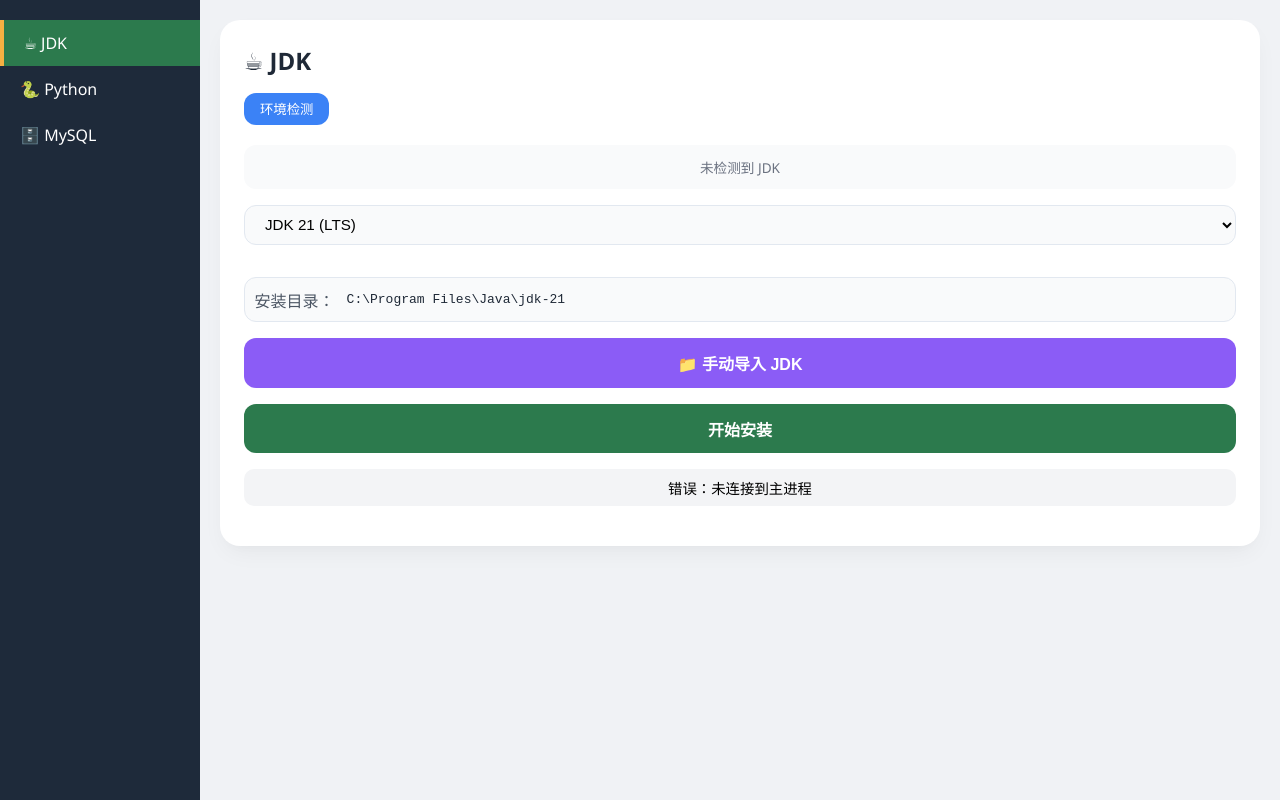
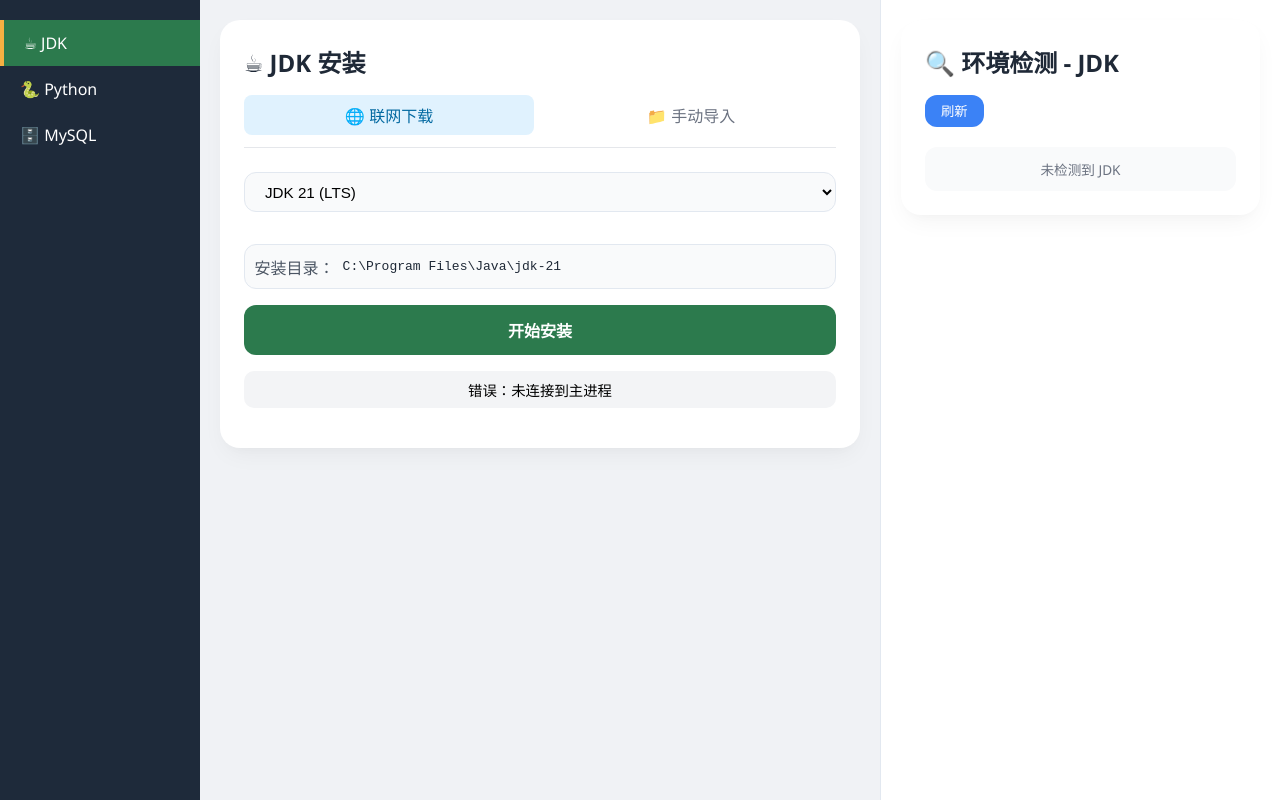
Before and after one commit to Auspicious3798/muling-dev-toolbox, a Vue app: page / in a window 1280 px wide. Built offline with nearby package versions, Linux system fonts and the light colour scheme.

Commit message:
dev-4: 修改双栏布局，改为三栏布局，并修复了某些错误

```diff
--- a/electron/handlers/jdk.cjs
+++ b/electron/handlers/jdk.cjs
@@ -335,6 +335,7 @@ module.exports = function registerJDKHandlers(mainWindow, userDataPath) {
 
     ipcMain.handle('install-from-local', async (event, version) => {
         if (!pendingLocalFile) return {success: false, message: '没有已导入的 JDK 安装包，请先导入'};
+        if (!version) return {success: false, message: '未指定 JDK 版本'};
         const zipPath = pendingLocalFile;
         const installPath = `C:\\Program Files\\Java\\jdk-${version}`;
         const sendProgress = (progress) => {
--- a/electron/preload.cjs
+++ b/electron/preload.cjs
@@ -12,5 +12,6 @@ contextBridge.exposeInMainWorld('electronAPI', {
     onJDKChanged: (callback) => ipcRenderer.on('jdk-changed', callback),
     openExternal: (url) => shell.openExternal(url),
     getUserDataPath: () => ipcRenderer.invoke('get-user-data-path'),
-    openFileDialog: (options) => ipcRenderer.invoke('open-file-dialog', options)
+    openFileDialog: (options) => ipcRenderer.invoke('open-file-dialog', options),
+    checkPathExists: (path) => ipcRenderer.invoke('check-path-exists', path)
 });
--- a/src/App.vue
+++ b/src/App.vue
@@ -12,18 +12,23 @@
         <p>即将支持，敬请期待</p>
       </div>
     </div>
+    <div class="right-panel">
+      <EnvironmentPanel :type="activeMenu"/>
+    </div>
   </div>
 </template>
 
 <script>
 import NavMenu from './components/NavMenu.vue';
 import JDKInstaller from './components/installers/JDKInstaller.vue';
+import EnvironmentPanel from './components/EnvironmentPanel.vue';
 
 export default {
   name: 'App',
   components: {
     NavMenu,
     JDKInstaller,
+    EnvironmentPanel
   },
   data() {
     return {
@@ -58,6 +63,14 @@ body {
   overflow-y: auto;
 }
 
+.right-panel {
+  width: 400px;
+  background: white;
+  border-left: 1px solid #e2e8f0;
+  padding: 20px;
+  overflow-y: auto;
+}
+
 .coming-soon {
   background: white;
   border-radius: 16px;
--- /dev/null
+++ b/src/components/EnvironmentPanel.vue
@@ -0,0 +1,291 @@
+<template>
+  <div class="environment-panel">
+    <h3>🔍 环境检测 - {{ typeLabel }}</h3>
+    <button @click="refresh" class="detect-btn" :disabled="checking">
+      {{ checking ? '检测中...' : '刷新' }}
+    </button>
+    <div v-if="detectedVersions.length" class="detected-list">
+      <div class="default-version" v-if="defaultVersion">
+        <span>当前默认 {{ typeLabel }}：</span>
+        <span class="version-badge">{{ defaultVersion }}</span>
+      </div>
+      <div v-for="v in detectedVersions" :key="v" class="version-card">
+        <span class="version-number">{{ typeLabel }} {{ v }}</span>
+        <div class="card-actions">
+          <button @click="switchToVersion(v)" class="switch-btn" title="设为默认">🔄 切换</button>
+          <button @click="deleteVersion(v)" class="delete-btn" title="卸载">🗑️ 卸载</button>
+        </div>
+      </div>
+    </div>
+    <div v-else-if="!checking" class="no-version">
+      未检测到 {{ typeLabel }}
+    </div>
+    <div v-if="apiMissing" class="warning-message">
+      ⚠️ 当前环境暂未支持 {{ typeLabel }} 检测，敬请期待。
+    </div>
+  </div>
+</template>
+
+<script>
+export default {
+  name: 'EnvironmentPanel',
+  props: {
+    type: {
+      type: String,
+      required: true,
+      validator: (val) => ['jdk', 'python', 'mysql'].includes(val)
+    }
+  },
+  data() {
+    return {
+      checking: false,
+      detectedVersions: [],
+      defaultVersion: null,
+      switching: false,
+      deleting: false,
+      apiMissing: false
+    };
+  },
+  computed: {
+    typeLabel() {
+      const map = {jdk: 'JDK', python: 'Python', mysql: 'MySQL'};
+      return map[this.type] || this.type.toUpperCase();
+    },
+    checkMethod() {
+      return `check${this.type.toUpperCase()}`;
+    },
+    switchMethod() {
+      return `switch${this.type.toUpperCase()}`;
+    },
+    deleteMethod() {
+      return `delete${this.type.toUpperCase()}`;
+    }
+  },
+  watch: {
+    type() {
+      this.refresh();
+    }
+  },
+  mounted() {
+    this.refresh();
+    if (window.electronAPI) {
+      window.electronAPI.onJDKChanged(() => {
+        if (this.type === 'jdk') this.refresh();
+      });
+    }
+  },
+  methods: {
+    async refresh() {
+      if (this.checking) return;
+      this.checking = true;
+      this.apiMissing = false;
+      this.detectedVersions = [];
+      this.defaultVersion = null;
+      try {
+        const api = window.electronAPI[this.checkMethod];
+        if (!api) {
+          this.apiMissing = true;
+          return;
+        }
+        const result = await api();
+        this.detectedVersions = result.versions;
+        this.defaultVersion = result.default;
+      } catch (err) {
+        console.error(`${this.typeLabel} 检测失败`, err);
+        if (err.message && err.message.includes('is not a function')) {
+          this.apiMissing = true;
+        }
+      } finally {
+        this.checking = false;
+      }
+    },
+    async switchToVersion(version) {
+      if (this.switching) return;
+      this.switching = true;
+      try {
+        const api = window.electronAPI[this.switchMethod];
+        if (!api) {
+          this.$emit('status', `❌ ${this.typeLabel} 切换功能暂未支持`);
+          return;
+        }
+        const result = await api(version);
+        if (result.success) {
+          this.$emit('status', `✅ 已切换到 ${this.typeLabel} ${version}`);
+          this.refresh();
+        } else {
+          this.$emit('status', `❌ 切换失败：${result.message}`);
+        }
+      } catch (err) {
+        this.$emit('status', `❌ 切换失败：${err.message}`);
+      } finally {
+        this.switching = false;
+      }
+    },
+    async deleteVersion(version) {
+      if (this.deleting) return;
+      if (!confirm(`确定要卸载 ${this.typeLabel} ${version} 吗？此操作不可撤销。`)) return;
+      this.deleting = true;
+      try {
+        const api = window.electronAPI[this.deleteMethod];
+        if (!api) {
+          this.$emit('status', `❌ ${this.typeLabel} 卸载功能暂未支持`);
+          return;
+        }
+        const result = await api(version);
+        if (result.success) {
+          this.$emit('status', `✅ 已卸载 ${this.typeLabel} ${version}`);
+          this.refresh();
+        } else {
+          this.$emit('status', `❌ 卸载失败：${result.message}`);
+        }
+      } catch (err) {
+        this.$emit('status', `❌ 卸载失败：${err.message}`);
+      } finally {
+        this.deleting = false;
+      }
+    }
+  }
+};
+</script>
+
+<style scoped>
+.environment-panel {
+  background: white;
+  border-radius: 20px;
+  padding: 24px;
+  box-shadow: 0 10px 25px -5px rgba(0, 0, 0, 0.05), 0 8px 10px -6px rgba(0, 0, 0, 0.02);
+}
+
+h3 {
+  font-size: 1.5rem;
+  font-weight: 600;
+  margin-bottom: 1rem;
+  color: #1f2937;
+}
+
+.detect-btn {
+  background-color: #3b82f6;
+  color: white;
+  border: none;
+  padding: 0.4rem 1rem;
+  border-radius: 12px;
+  cursor: pointer;
+  font-weight: 500;
+  transition: background-color 0.2s ease, transform 0.1s ease;
+  margin-bottom: 12px;
+}
+
+.detect-btn:hover:not(:disabled) {
+  background-color: #2563eb;
+  transform: scale(0.98);
+}
+
+.detect-btn:disabled {
+  background-color: #9ca3af;
+  cursor: not-allowed;
+}
+
+.detected-list {
+  display: flex;
+  flex-direction: column;
+  gap: 8px;
+  margin-top: 8px;
+  max-height: 400px;
+  overflow-y: auto;
+  padding-right: 4px;
+}
+
+.default-version {
+  background-color: #e0f2fe;
+  border-radius: 12px;
+  padding: 8px 12px;
+  margin-bottom: 8px;
+  font-size: 0.9rem;
+  color: #0369a1;
+  display: flex;
+  align-items: center;
+  gap: 8px;
+}
+
+.version-card {
+  display: flex;
+  align-items: center;
+  justify-content: space-between;
+  background-color: #f9fafb;
+  border-radius: 12px;
+  padding: 8px 12px;
+  transition: all 0.2s ease;
+  border: 1px solid #e5e7eb;
+}
+
+.version-card:hover {
+  background-color: #f3f4f6;
+  border-color: #d1d5db;
+  transform: translateX(2px);
+}
+
+.version-number {
+  font-weight: 600;
+  font-size: 0.9rem;
+  color: #1f2937;
+  background: #e5e7eb;
+  padding: 2px 8px;
+  border-radius: 20px;
+}
+
+.card-actions {
+  display: flex;
+  gap: 8px;
+}
+
+.switch-btn, .delete-btn {
+  background: none;
+  border: none;
+  cursor: pointer;
+  font-size: 0.8rem;
+  padding: 4px 8px;
+  border-radius: 20px;
+  transition: all 0.2s;
+  font-weight: 500;
+}
+
+.switch-btn {
+  color: #3b82f6;
+  background-color: #eff6ff;
+}
+
+.switch-btn:hover {
+  background-color: #dbeafe;
+  transform: scale(0.95);
+}
+
+.delete-btn {
+  color: #ef4444;
+  background-color: #fee2e2;
+}
+
+.delete-btn:hover {
+  background-color: #fecaca;
+  transform: scale(0.95);
+}
+
+.no-version {
+  color: #6b7280;
+  font-size: 0.85rem;
+  text-align: center;
+  padding: 12px;
+  background: #f9fafb;
+  border-radius: 12px;
+  margin-top: 8px;
+}
+
+.warning-message {
+  margin-top: 12px;
+  padding: 8px;
+  background-color: #fef9e6;
+  border-left: 4px solid #f5b042;
+  border-radius: 8px;
+  font-size: 0.8rem;
+  color: #b16e0c;
+}
+</style>
--- a/src/components/installers/JDKInstaller.vue
+++ b/src/components/installers/JDKInstaller.vue
@@ -1,27 +1,18 @@
 <template>
   <div class="jdk-installer">
-    <h3>☕ JDK</h3>
-    <div class="detect-area">
-      <button @click="checkJDK" class="detect-btn" :disabled="checking">
-        {{ checking ? '检测中...' : '环境检测' }}
+    <h3>☕ JDK 安装</h3>
+
+    <div class="mode-switch">
+      <button :class="['mode-btn', { active: activeMode === 'online' }]" @click="switchMode('online')">
+        🌐 联网下载
       </button>
-      <div v-if="detectedVersions.length" class="detected-list">
-        <div class="default-version" v-if="defaultVersion">
-          <span>当前默认 JDK：</span>
-          <span class="version-badge">{{ defaultVersion }}</span>
+      <button :class="['mode-btn', { active: activeMode === 'local' }]" @click="switchMode('local')">
+        📁 手动导入
+      </button>
     </div>
-        <div v-for="v in detectedVersions" :key="v" class="version-card">
-          <span class="version-number">JDK {{ v }}</span>
-          <div class="card-actions">
-            <button @click="switchToVersion(v)" class="switch-btn" title="设为默认">🔄 切换</button>
-            <button @click="deleteVersion(v)" class="delete-btn" title="卸载">🗑️ 卸载</button>
-          </div>
-        </div>
-      </div>
-      <div v-else-if="!checking" class="no-version">
-        未检测到 JDK
-      </div>
-    </div>
+
+    <!-- 联网下载模式 -->
+    <div v-if="activeMode === 'online'">
       <select v-model="selectedVersion" class="version-select">
         <option value="26">JDK 26</option>
         <option value="25">JDK 25</option>
@@ -45,7 +36,6 @@
         <span class="path-label">安装目录：</span>
         <span class="path-display">{{ installPath }}</span>
       </div>
-    <button @click="importLocalJDK" class="import-btn">📁 手动导入 JDK</button>
       <div class="button-group">
         <button @click="installJDK" :disabled="installing" class="install-btn">
           {{ installing ? '安装中...' : '开始安装' }}
@@ -54,6 +44,37 @@
           取消下载
         </button>
       </div>
+    </div>
+
+    <!-- 手动导入模式 -->
+    <div v-else>
+      <div class="import-area">
+        <button @click="importLocalJDK" class="import-btn">📁 选择 JDK 压缩包</button>
+        <div v-if="localFilePath" class="import-path">
+          <span class="path-label">已选择：</span>
+          <span class="path-display">{{ localFilePath }}</span>
+        </div>
+        <div class="version-input">
+          <label>JDK 大版本号：</label>
+          <input type="number" v-model.number="localVersion" min="8" max="26" step="1" class="version-number-input"/>
+          <button @click="validateLocalVersion" class="validate-btn">验证目录</button>
+        </div>
+        <div v-if="dirExistsWarning" class="warning-message">
+          ⚠️ 安装目录已存在文件！请删除或选择其他版本。
+        </div>
+        <div class="install-path">
+          <span class="path-label">安装目录：</span>
+          <span class="path-display">{{ localInstallPath }}</span>
+        </div>
+      </div>
+      <div class="button-group">
+        <button @click="installFromLocal" :disabled="installing || !localFilePath || dirExistsWarning"
+                class="install-btn">
+          {{ installing ? '安装中...' : '开始安装' }}
+        </button>
+      </div>
+    </div>
+
     <div class="status" :class="{ 'status-success': status.includes('✅'), 'status-error': status.includes('❌') }">
       {{ status }}
     </div>
@@ -70,23 +91,24 @@ export default {
   name: 'JDKInstaller',
   data() {
     return {
+      activeMode: 'online',
       selectedVersion: '21',
       installing: false,
       downloading: false,
       status: '未安装',
       showProgress: false,
       progressPercent: 0,
-      checking: false,
-      detectedVersions: [],
-      defaultVersion: null,
-      switching: false,
-      deleting: false,
-      pendingLocalImport: false
+      localFilePath: '',
+      localVersion: 21,
+      dirExistsWarning: false
     };
   },
   computed: {
     installPath() {
       return `C:\\Program Files\\Java\\jdk-${this.selectedVersion}`;
+    },
+    localInstallPath() {
+      return `C:\\Program Files\\Java\\jdk-${this.localVersion}`;
     }
   },
   mounted() {
@@ -99,33 +121,17 @@ export default {
           }
         }
       });
-      this.checkJDK();
-      window.electronAPI.onJDKChanged(() => {
-        this.checkJDK();
-      });
     } else {
       this.status = '错误：未连接到主进程';
     }
   },
-  watch: {
-    selectedVersion() {
-      this.pendingLocalImport = false;
-    }
-  },
   methods: {
-    async checkJDK() {
-      if (this.checking) return;
-      this.checking = true;
-      this.detectedVersions = [];
-      this.defaultVersion = null;
-      try {
-        const result = await window.electronAPI.checkJDK();
-        this.detectedVersions = result.versions;
-        this.defaultVersion = result.default;
-      } catch (err) {
-        console.error('检测失败', err);
-      } finally {
-        this.checking = false;
+    switchMode(mode) {
+      this.activeMode = mode;
+      if (mode === 'local') {
+        this.localFilePath = '';
+        this.localVersion = 21;
+        this.dirExistsWarning = false;
       }
     },
     cancelDownload() {
@@ -145,14 +151,8 @@ export default {
       eventBus.emit('install:start');
 
       try {
-        let result;
-        if (this.pendingLocalImport) {
-          result = await window.electronAPI.installFromLocal();
-          this.pendingLocalImport = false;
-        } else {
         this.downloading = true;
-          result = await window.electronAPI.installJDK(this.selectedVersion);
-        }
+        const result = await window.electronAPI.installJDK(this.selectedVersion);
         if (result.success) {
           this.status = `✅ ${result.message}`;
           setTimeout(() => {
@@ -185,14 +185,13 @@ export default {
       });
       if (!filePath) return;
 
-      const version = window.prompt('请输入 JDK 大版本号（例如 8、11、17、21 等）:', '21');
-      if (!version || !/^\d+$/.test(version)) {
-        this.status = '❌ 导入失败：版本号无效，请重新导入。';
-        return;
-      }
-      const versionNum = parseInt(version, 10);
-      if (versionNum < 8 || versionNum > 26) {
+      this.localFilePath = filePath;
+      this.status = `✅ 已选择文件：${filePath}`;
+
+      const version = this.localVersion;
+      if (!version || version < 8 || version > 26) {
         this.status = '❌ 导入失败：版本号应在 8 到 26 之间。';
+        this.localFilePath = '';
         return;
       }
 
@@ -202,52 +201,71 @@ export default {
       eventBus.emit('install:start');
 
       try {
-        const result = await window.electronAPI.importLocalJDK(filePath, version);
+        const result = await window.electronAPI.importLocalJDK(filePath);
         if (result.success) {
           this.status = `✅ ${result.message}，请点击“开始安装”完成配置。`;
-          this.pendingLocalImport = true;
-          this.selectedVersion = version;
+          await this.validateLocalVersion();
         } else {
           this.status = `❌ 导入失败：${result.message}`;
+          this.localFilePath = '';
         }
       } catch (err) {
         this.status = `❌ 导入失败：${err.message}`;
+        this.localFilePath = '';
       } finally {
         this.installing = false;
         eventBus.emit('install:end');
       }
     },
-    async switchToVersion(version) {
-      if (this.switching) return;
-      this.switching = true;
+    async validateLocalVersion() {
+      if (!this.localFilePath) {
+        this.status = '请先选择 JDK 安装包。';
+        return;
+      }
       try {
-        const result = await window.electronAPI.switchJDK(version);
-        if (result.success) {
-          this.status = `✅ 已切换到 JDK ${version}`;
+        const exists = await window.electronAPI.checkPathExists(this.localInstallPath);
+        this.dirExistsWarning = exists;
+        if (exists) {
+          this.status = '⚠️ 安装目录已存在文件，请删除或选择其他版本。';
         } else {
-          this.status = `❌ 切换失败：${result.message}`;
+          this.status = '✅ 安装目录可用。';
         }
       } catch (err) {
-        this.status = `❌ 切换失败：${err.message}`;
-      } finally {
-        this.switching = false;
+        console.error('检查目录失败', err);
+        this.dirExistsWarning = false;
       }
     },
-    async deleteVersion(version) {
-      if (this.deleting) return;
-      if (!confirm(`确定要卸载 JDK ${version} 吗？此操作不可撤销。`)) return;
-      this.deleting = true;
+    async installFromLocal() {
+      if (this.installing) return;
+      if (this.dirExistsWarning) {
+        this.status = '❌ 安装目录已存在文件，请删除或选择其他版本。';
+        return;
+      }
+      this.installing = true;
+      this.showProgress = true;
+      this.progressPercent = 0;
+      this.status = '⏳ 正在安装...';
+      eventBus.emit('install:start');
+
       try {
-        const result = await window.electronAPI.deleteJDK(version);
+        const result = await window.electronAPI.installFromLocal(this.localVersion);
         if (result.success) {
-          this.status = `✅ 已卸载 JDK ${version}`;
+          this.status = `✅ ${result.message}`;
+          setTimeout(() => {
+            this.showProgress = false;
+          }, 2000);
+          this.localFilePath = '';
+          this.dirExistsWarning = false;
         } else {
-          this.status = `❌ 卸载失败：${result.message}`;
+          this.status = `❌ 安装失败：${result.message}`;
+          this.showProgress = false;
         }
       } catch (err) {
-        this.status = `❌ 卸载失败：${err.message}`;
+        this.status = `❌ 安装失败：${err.message}`;
+        this.showProgress = false;
       } finally {
-        this.deleting = false;
+        this.installing = false;
+        eventBus.emit('install:end');
       }
     }
   }
@@ -255,28 +273,6 @@ export default {
 </script>
 
 <style scoped>
-.install-path {
-  margin: 1rem 0;
-  padding: 0.6rem;
-  background-color: #f9fafb;
-  border-radius: 12px;
-  border: 1px solid #e2e8f0;
-  display: flex;
-  align-items: center;
-  gap: 8px;
-}
-
-.path-label {
-  font-weight: 500;
-  color: #4b5563;
-}
-
-.path-display {
-  font-family: monospace;
-  color: #1f2937;
-  word-break: break-all;
-}
-
 .jdk-installer {
   background: white;
   border-radius: 20px;
@@ -296,124 +292,34 @@ h3 {
   color: #1f2937;
 }
 
-.detect-area {
-  margin-bottom: 1rem;
+.mode-switch {
+  display: flex;
+  gap: 12px;
+  margin-bottom: 1.5rem;
+  border-bottom: 1px solid #e5e7eb;
+  padding-bottom: 12px;
 }
 
-.detect-btn {
-  background-color: #3b82f6;
-  color: white;
+.mode-btn {
+  flex: 1;
+  background: none;
   border: none;
-  padding: 0.4rem 1rem;
-  border-radius: 12px;
+  padding: 8px 12px;
+  font-size: 1rem;
+  font-weight: 500;
   cursor: pointer;
-  font-weight: 500;
-  transition: background-color 0.2s ease, transform 0.1s ease;
-  margin-bottom: 12px;
+  border-radius: 8px;
+  transition: all 0.2s;
+  color: #6b7280;
 }
 
-.detect-btn:hover:not(:disabled) {
-  background-color: #2563eb;
-  transform: scale(0.98);
+.mode-btn.active {
+  background-color: #e0f2fe;
+  color: #0369a1;
 }
 
-.detect-btn:disabled {
-  background-color: #9ca3af;
-  cursor: not-allowed;
-}
-
-.detected-list {
-  display: flex;
-  flex-direction: column;
-  gap: 8px;
-  margin-top: 8px;
-  max-height: 200px;
-  overflow-y: auto;
-  padding-right: 4px;
-}
-
-.default-version {
-  background-color: #e0f2fe;
-  border-radius: 12px;
-  padding: 8px 12px;
-  margin-bottom: 8px;
-  font-size: 0.9rem;
-  color: #0369a1;
-  display: flex;
-  align-items: center;
-  gap: 8px;
-}
-
-.version-card {
-  display: flex;
-  align-items: center;
-  justify-content: space-between;
-  background-color: #f9fafb;
-  border-radius: 12px;
-  padding: 8px 12px;
-  transition: all 0.2s ease;
-  border: 1px solid #e5e7eb;
-}
-
-.version-card:hover {
+.mode-btn:hover:not(.active) {
   background-color: #f3f4f6;
-  border-color: #d1d5db;
-  transform: translateX(2px);
-}
-
-.version-number {
-  font-weight: 600;
-  font-size: 0.9rem;
-  color: #1f2937;
-  background: #e5e7eb;
-  padding: 2px 8px;
-  border-radius: 20px;
-}
-
-.card-actions {
-  display: flex;
-  gap: 8px;
-}
-
-.switch-btn, .delete-btn {
-  background: none;
-  border: none;
-  cursor: pointer;
-  font-size: 0.8rem;
-  padding: 4px 8px;
-  border-radius: 20px;
-  transition: all 0.2s;
-  font-weight: 500;
-}
-
-.switch-btn {
-  color: #3b82f6;
-  background-color: #eff6ff;
-}
-
-.switch-btn:hover {
-  background-color: #dbeafe;
-  transform: scale(0.95);
-}
-
-.delete-btn {
-  color: #ef4444;
-  background-color: #fee2e2;
-}
-
-.delete-btn:hover {
-  background-color: #fecaca;
-  transform: scale(0.95);
-}
-
-.no-version {
-  color: #6b7280;
-  font-size: 0.85rem;
-  text-align: center;
-  padding: 12px;
-  background: #f9fafb;
-  border-radius: 12px;
-  margin-top: 8px;
 }
 
 .version-select {
@@ -434,41 +340,79 @@ h3 {
 }
 
 .install-path {
+  margin: 1rem 0;
+  padding: 0.6rem;
+  background-color: #f9fafb;
+  border-radius: 12px;
+  border: 1px solid #e2e8f0;
   display: flex;
-  gap: 0.75rem;
-  margin-bottom: 1rem;
+  align-items: center;
+  gap: 8px;
 }
 
-.path-input {
-  flex: 1;
-  padding: 0.6rem 1rem;
+.import-path {
+  margin: 0.5rem 0;
+  padding: 0.6rem;
+  background-color: #f0fdf4;
   border-radius: 12px;
-  border: 1px solid #e2e8f0;
-  background-color: #f9fafb;
-  font-size: 0.9rem;
-  transition: all 0.2s ease;
+  border: 1px solid #bbf7d0;
+  display: flex;
+  align-items: center;
+  gap: 8px;
 }
 
-.path-input:focus {
-  outline: none;
-  border-color: #2c7a4d;
-  box-shadow: 0 0 0 3px rgba(44, 122, 77, 0.1);
+.path-label {
+  font-weight: 500;
+  color: #4b5563;
 }
 
-.select-path-btn {
-  background-color: #4b5563;
+.path-display {
+  font-family: monospace;
+  color: #1f2937;
+  word-break: break-all;
+}
+
+.version-input {
+  margin: 1rem 0;
+  display: flex;
+  align-items: center;
+  gap: 12px;
+}
+
+.version-number-input {
+  width: 100px;
+  padding: 6px 12px;
+  border: 1px solid #e2e8f0;
+  border-radius: 8px;
+  font-size: 1rem;
+}
+
+.validate-btn {
+  background-color: #6b7280;
   color: white;
   border: none;
-  padding: 0 1rem;
-  border-radius: 12px;
+  padding: 4px 12px;
+  border-radius: 8px;
   cursor: pointer;
-  font-weight: 500;
-  transition: background-color 0.2s ease, transform 0.1s ease;
+  font-size: 0.8rem;
+  transition: background 0.2s;
 }
 
-.select-path-btn:hover {
-  background-color: #374151;
-  transform: scale(0.98);
+.validate-btn:hover {
+  background-color: #4b5563;
+}
+
+.warning-message {
+  margin-top: 8px;
+  padding: 8px;
+  background-color: #fee2e2;
+  border-radius: 8px;
+  color: #991b1b;
+  font-size: 0.8rem;
+}
+
+.import-area {
+  margin-bottom: 1rem;
 }
 
 .import-btn {
@@ -564,7 +508,7 @@ h3 {
 .progress-fill {
   height: 100%;
   background-color: #2c7a4d;
-  width: 0;
+  width: 0%;
   transition: width 0.2s linear;
   border-radius: 999px;
   animation: shimmer 1.2s infinite linear;
```
Also changed, not shown: electron/main.cjs (+12 -1 lines). Lines whose indentation alone changed are shown as unchanged.
